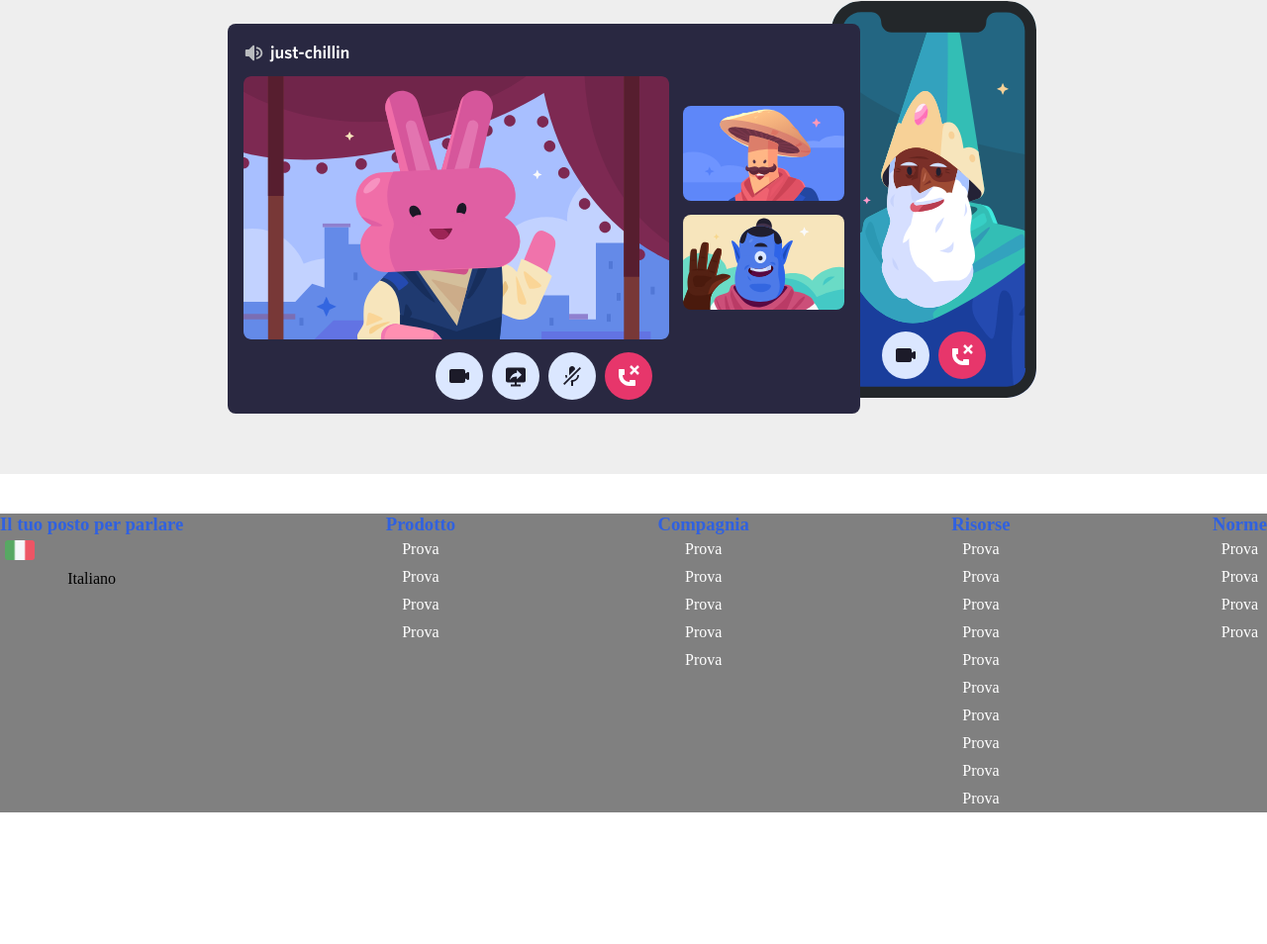
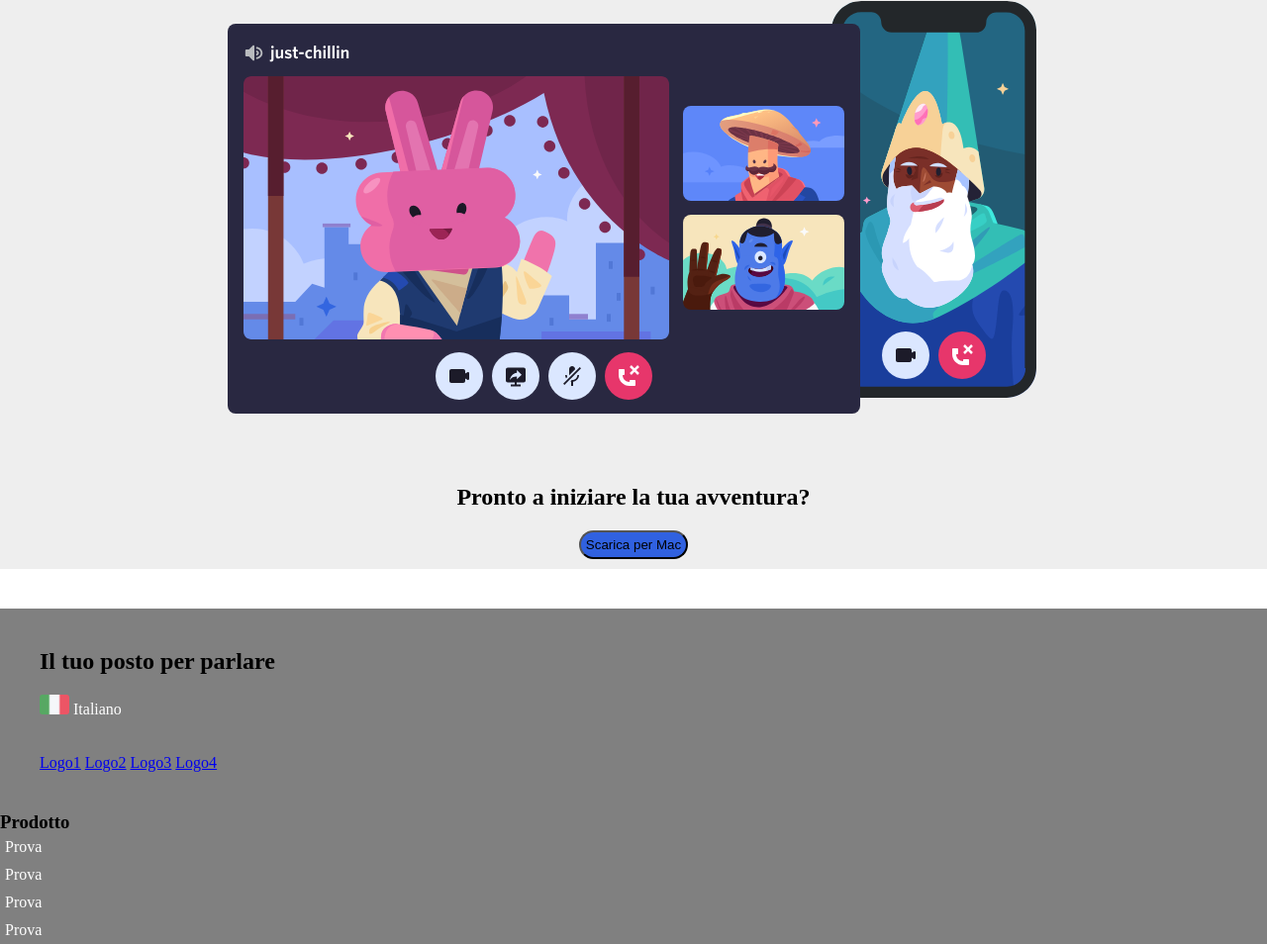
Before and after one commit to giorgiop62/htmlcss-discord, a plain HTML site: page index.html in a window 1280 px wide. Shown: the part 2105-3059 px from the top of the page at 99% size. Before the commit the page ends 2926 px from the top, so only its background shows below. Drawn offline with Linux system fonts and the light colour scheme.

Commit message:
inserito primo blocco nel footer

```diff
--- a/css/style.css
+++ b/css/style.css
@@ -109,28 +109,60 @@ footer .elenco ul li a {
 
 footer .elenco ul li {
   padding: 5px;
+
 }
 
 footer .elenco ul{
   list-style: none;
 
+
 }
 
 footer {
 background-color: grey;
-display: flex;
-justify-content: space-between;
-
 }
 
-.footer h3 {
+
+
+
+footer .h2 {
   color: #3061e0;
 }
 
 footer img {
   width: 30px;
   height: 20px;
-  display: flex;
+  margin-top: 20px;
 
 
 }
+
+footer span {
+  color: white;
+
+
+
+}
+
+section button {
+  border-radius: 15px;
+  background-color: #3061e0;
+  margin: 10px;
+  padding: 5px;
+}
+
+.box {
+  padding: 40px;
+
+}
+
+.box .logo {
+  padding-top: 3%;
+
+}
+
+footer .x {
+
+  display: flex;
+  justify-content: space-between;
+}
--- a/index.html
+++ b/index.html
@@ -70,68 +70,32 @@
       <p>Lorem ipsum dolor sit amet consectetur adipisicing elit. Quo perferendis animi voluptates corrupti accusamus voluptatem aperiam assumenda. Minima, labore praesentium?</p>
       <div class="img">
         <img src="./css/item4-big.svg" alt="item4">
+        <h2>Pronto a iniziare la tua avventura?</h2>
+        <button class="button">Scarica per Mac</button>
+
       </div>
       </div>
     </section>
   </main>
 
-  <footer class="conteiner">
-    <div class="footer">
-      <div class="elenco">
-        <h3>Il tuo posto per parlare</h3>
-        <ul>
-          <li><img class="img" src="./css/ita.png" alt="ita"></li>
-          <li><span class="text">Italiano</span></li>
-        </ul>
+  <footer class="footer">
+    <div class="box">
+        <h2>Il tuo posto per parlare</h2>
+        <div class="img">
+          <img src="./css/ita.png" alt="ita">
+          <span class="ita">Italiano</span>
+        </div>
+          <div class="logo">
+          <a href="http://">Logo1</a>
+          <a href="http://">Logo2</a>
+          <a href="http://">Logo3</a>
+          <a href="http://">Logo4</a>
           </div>
       </div>
 
-    <div class="footer">
+      <div class="x">
         <div class="elenco">
           <h3>Prodotto</h3>
-        <ul>
-          <li><a href="#">Prova</a></li>
-          <li><a href="#">Prova</a></li>
-          <li><a href="#">Prova</a></li>
-          <li><a href="#">Prova</a></li>
-        </ul>
-      </div>
-    </div>
-
-    <div class="footer">
-      <div class="elenco">
-        <h3>Compagnia</h3>
-        <ul>
-          <li><a href="#">Prova</a></li>
-          <li><a href="#">Prova</a></li>
-          <li><a href="#">Prova</a></li>
-          <li><a href="#">Prova</a></li>
-          <li><a href="#">Prova</a></li>
-        </ul>
-      </div>
-    </div>
-
-    <div class="footer">
-      <div class="elenco">
-        <h3>Risorse</h3>
-        <ul>
-          <li><a href="#">Prova</a></li>
-          <li><a href="#">Prova</a></li>
-          <li><a href="#">Prova</a></li>
-          <li><a href="#">Prova</a></li>
-          <li><a href="#">Prova</a></li>
-          <li><a href="#">Prova</a></li>
-          <li><a href="#">Prova</a></li>
-          <li><a href="#">Prova</a></li>
-          <li><a href="#">Prova</a></li>
-          <li><a href="#">Prova</a></li>
-        </ul>
-      </div>
-    </div>
-
-    <div class="footer">
-      <div class="elenco">
-        <h3>Norme</h3>
           <ul>
             <li><a href="#">Prova</a></li>
             <li><a href="#">Prova</a></li>
@@ -144,7 +108,13 @@
 
 
 
-  </footer>
+
+
+
+
+
+
+
 
 
 
```
Lines whose indentation alone changed are shown as unchanged.
